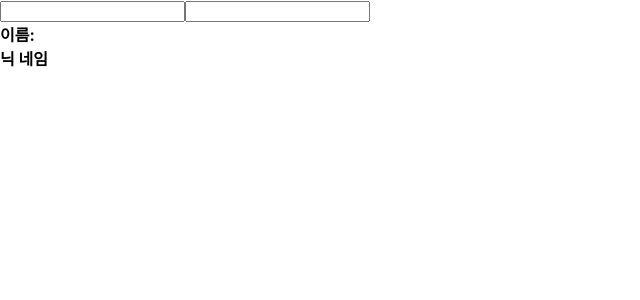
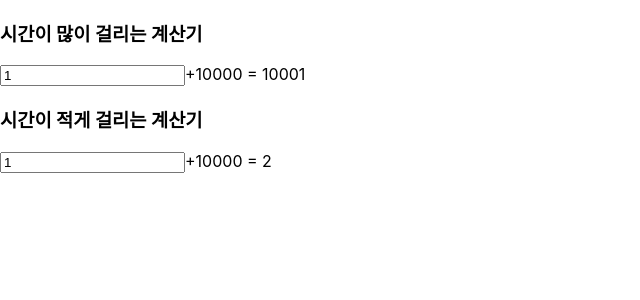
Before and after one commit to hyennin/react-practice1-2, a React (Create React App) app: page / in a window 1280 px wide. Shown: the top 300 px of the page, without its empty margins (0-640 px from the left). Built offline with nearby package versions, Linux system fonts and the light colour scheme.

Commit message:
계산기 실습

```diff
--- a/src/App.js
+++ b/src/App.js
@@ -3,9 +3,44 @@
 import Info from "./Info";
 import Timer from "./Timer";
 
+const hardCalculate = (number) => {
+  console.log('시간이 많이 걸리는 계산');
+  for (let i = 0; i < 99999999; i++) { }
+
+  return number + 10000;
+}
+
+const easyCalculate = (number) => {
+  console.log('시간이 적게 걸리는 계산');
+
+  return number + 1;
+}
+
 const App = () => {
+  const [hardNumber, setHardNumber] = useState(1);
+  const [easyNumber, setEasyNumber] = useState(1);
+
+  const hardSum = hardCalculate(hardNumber);
+  const easySum = easyCalculate(easyNumber);
+
   return (
-    <Info/>
+    <div>
+      <h3>시간이 많이 걸리는 계산기</h3>
+      <input
+        type="number"
+        value={hardNumber}
+        onChange={(e) => setHardNumber(parseInt(e.target.value))}
+      />
+      <span>+10000 = {hardSum}</span>
+
+      <h3>시간이 적게 걸리는 계산기</h3>
+      <input
+        type="number"
+        value={easyNumber}
+        onChange={(e) => setEasyNumber(parseInt(e.target.value))}
+      />
+      <span>+10000 = {easySum}</span>
+    </div>
   );
 };
 
```
